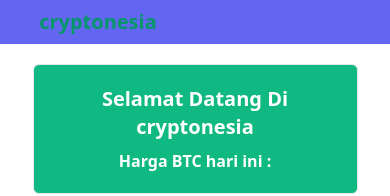
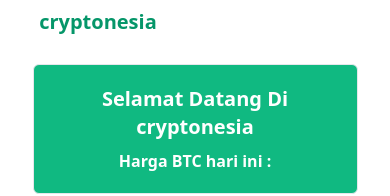
Before and after one commit to fadilkun45/cryptonesia, a React (Create React App) app: page / in a window 390 px wide. Shown: the top 196 px of the page. Built offline with nearby package versions, Linux system fonts and the light colour scheme; no server answers.

Commit message:
update ketinggalan

```diff
--- a/src/component/Navbar.js
+++ b/src/component/Navbar.js
@@ -19,7 +19,7 @@
     return (
         <>
 
-        <nav className={navscroll ? 'w-full flex flex-row justify-between px-2 lg:px-5 py-2 text-white bg-green-600 items-center transition duration-700 fixed top-0' : 'w-full flex flex-row justify-between px-2 lg:px-5 py-2 items-center text-green-600 lg:bg-white bg-indigo-500 transition duration-700' }>
+        <nav className={navscroll ? 'w-full flex flex-row justify-between px-2 lg:px-5 py-2 text-white bg-green-600 items-center transition duration-700 fixed top-0' : 'w-full flex flex-row justify-between px-2 lg:px-5 py-2 items-center text-green-600 lg:bg-white transition duration-700' }>
            <div className="w-5/6 mx-auto flex justify-between">
            <div className="w-full lg:w-3/5">
                 <Link to="/">
```
